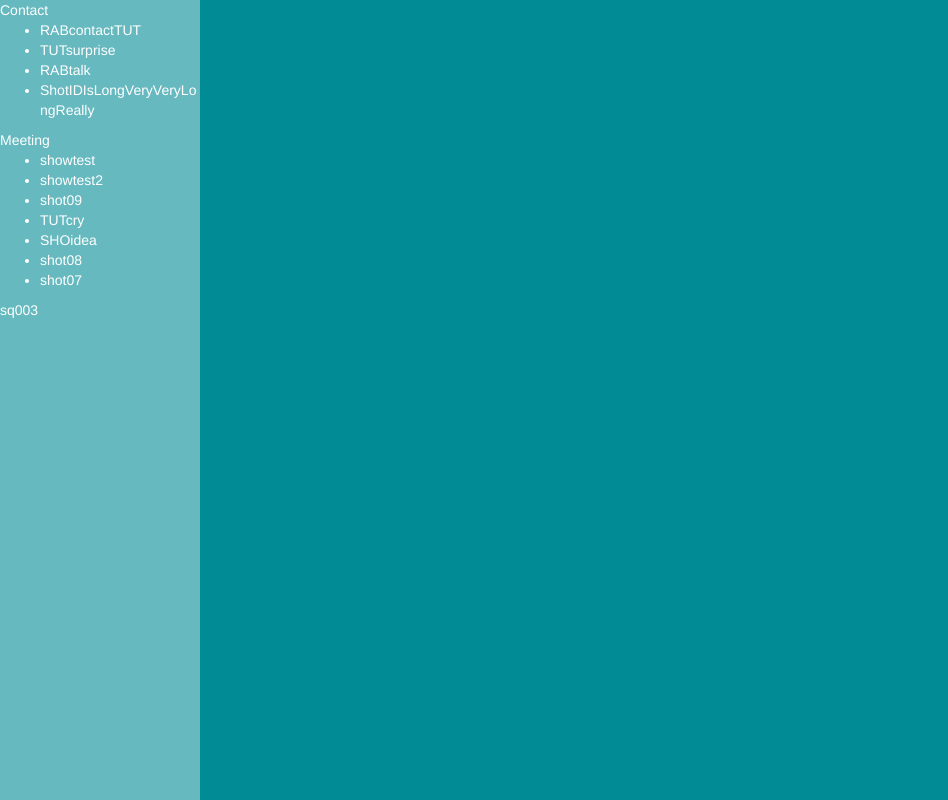
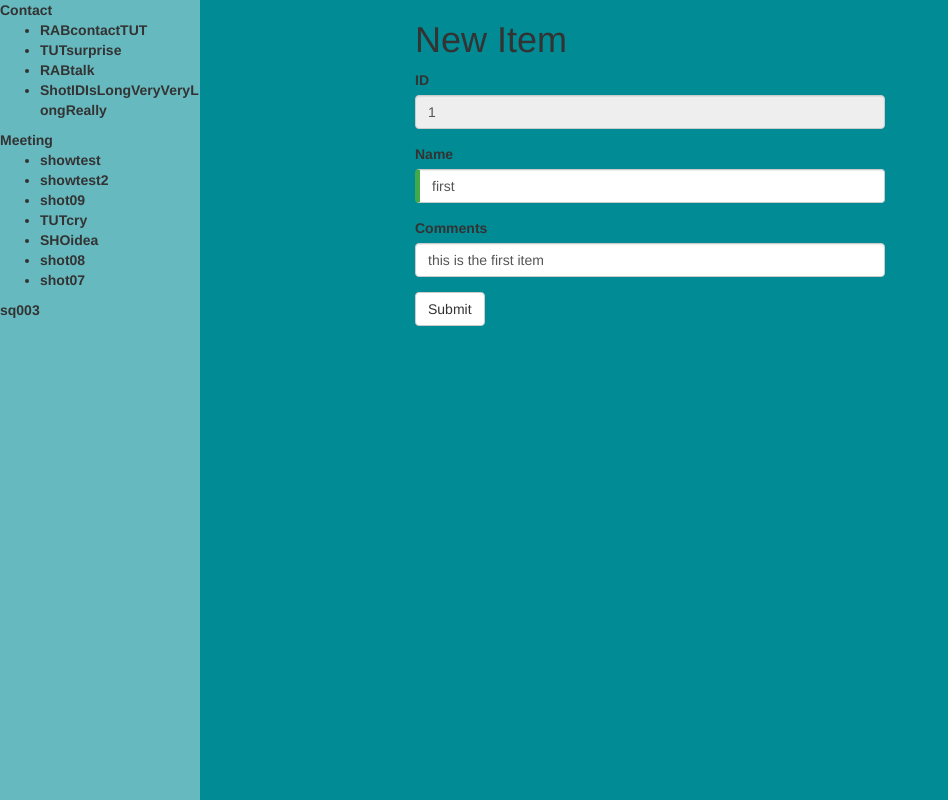
Before and after one commit to hasan-wajahat/sequenceManager, an Angular app: page /new-item/1 in a window 1280 px wide. Before the commit this address led to /. Shown: the whole page, without its empty margins (0-948 px from the left). Built offline with nearby package versions, Linux system fonts and the light colour scheme.

Commit message:
created basic upload form component

```diff
--- a/src/app/app-routing.module.ts
+++ b/src/app/app-routing.module.ts
@@ -3,10 +3,12 @@ import {RouterModule, Routes} from '@angular/router';
 
 import {ShortDetailComponent} from './main-page/short-detail/short-detail.component';
 import {EmptyComponent} from './main-page/empty/empty.component';
+import {UploadFormComponent}  from './main-page/upload-form/upload-form.component'
 
 const routes: Routes = [
   {path: '', component: EmptyComponent},
-  {path: 'short/:seq', component: ShortDetailComponent},
+  {path: 'short/:short', component: ShortDetailComponent},
+  {path: 'new-item/:short', component: UploadFormComponent}
 ];
 
 @NgModule({
--- a/src/app/app.component.scss
+++ b/src/app/app.component.scss
@@ -6,13 +6,16 @@ $mainNavBackground: #008B95;
 
 .sideNav {
   background-color: $sideNavBackground;
-  color: white;
+  color: #333;
   height: 100%;
   top: 0;
   left: 0;
   position: absolute;
   width: 200px;
   float: left;
+  font-size: 14px;
+  font-family: "Helvetica Neue",Helvetica,Arial,sans-serif;
+  font-weight: 600;
 }
 
 .mainNav {
--- a/src/app/app.module.ts
+++ b/src/app/app.module.ts
@@ -11,6 +11,7 @@ import { MainPageComponent } from './main-page/main-page.component';
 import {ShortDetailComponent} from './main-page/short-detail/short-detail.component';
 import {EmptyComponent} from './main-page/empty/empty.component';
 import { PublishItemComponent } from './main-page/short-detail/publish-item/publish-item.component';
+import { UploadFormComponent } from './main-page/upload-form/upload-form.component';
 
 @NgModule({
   declarations: [
@@ -19,7 +20,8 @@ import { PublishItemComponent } from './main-page/short-detail/publish-item/publ
     MainPageComponent,
     ShortDetailComponent,
     EmptyComponent,
-    PublishItemComponent
+    PublishItemComponent,
+    UploadFormComponent
   ],
   imports: [
     BrowserModule,
--- a/src/app/main-page/short-detail/short-detail.component.html
+++ b/src/app/main-page/short-detail/short-detail.component.html
@@ -1,3 +1,4 @@
+<button class="uploadButton btn" (click)="goToUploadForm()"> Add New Item</button>
 <div class="publishItemContainer">
   <app-publish-item *ngFor="let pub of pubHistoryList | async" class="publishItem"
       [publishItem]="pub">
--- a/src/app/main-page/short-detail/short-detail.component.scss
+++ b/src/app/main-page/short-detail/short-detail.component.scss
@@ -7,3 +7,8 @@
   width: 200px;
   margin: 20px 10px 10px;
 }
+
+.uploadButton{
+  //float: right;
+  margin-right: 500px;
+}
--- a/src/app/main-page/short-detail/short-detail.component.ts
+++ b/src/app/main-page/short-detail/short-detail.component.ts
@@ -1,5 +1,5 @@
 import {Component, OnInit} from '@angular/core';
-import {ActivatedRoute, Params} from '@angular/router';
+import {ActivatedRoute, Params, Router} from '@angular/router';
 import {PublishHistoryService} from '../../services/publish-history.service';
 import {Observable} from "rxjs";
 import 'rxjs/add/operator/switchMap';
@@ -17,13 +17,18 @@ export class ShortDetailComponent implements OnInit {
   id: string;
   pubHistoryList: Observable<PublishHistoryList[]>;
 
-  constructor(private route: ActivatedRoute, private pubHistoryService: PublishHistoryService) {
+  constructor(private route: ActivatedRoute, private router: Router, private pubHistoryService: PublishHistoryService) {
   }
 
   ngOnInit() {
     this.pubHistoryList = this.route.params.switchMap((params: Params) =>{
-      this.id = params['seq'];
+      this.id = params['short'];
       return this.pubHistoryService.getPubList(this.id);
     });
   }
+
+  goToUploadForm(){
+    let link = ['/new-item', this.id];
+    this.router.navigate(link);
+  }
 }
--- /dev/null
+++ b/src/app/main-page/upload-form/upload-form.component.css
@@ -0,0 +1,12 @@
+.container{
+  width: 500px;
+  float: left;
+  margin-left: 200px;
+}
+
+.ng-valid[required], .ng-valid.required  {
+  border-left: 5px solid #42A948;
+}
+.ng-invalid:not(form)  {
+  border-left: 5px solid #a94442;
+}
--- /dev/null
+++ b/src/app/main-page/upload-form/upload-form.component.html
@@ -0,0 +1,21 @@
+<div class="container">
+  <h1>New Item</h1>
+  <form #myForm = "ngForm">
+    <div class="form-group">
+      <label for="id">ID</label>
+      <input type="number" disabled id = "id" class="form-control"
+             [(ngModel)]="publishItem.id" name="id">
+    </div>
+    <div class="form-group">
+      <label for="name">Name</label>
+      <input type="text" id = "name" class="form-control"
+             required [(ngModel)]="publishItem.name" name="name">
+    </div>
+    <div class="form-group">
+      <label for="comment">Comments</label>
+      <input type="text"  id = "comment" class="form-control"
+             [(ngModel)]="publishItem.comment" name="comment">
+    </div>
+    <button type="submit" class="btn btn-default" [disabled] = "!myForm.form.valid">Submit</button>
+  </form>
+</div>
--- /dev/null
+++ b/src/app/main-page/upload-form/upload-form.component.ts
@@ -0,0 +1,26 @@
+import { Component, OnInit } from '@angular/core';
+import {PublishItem} from '../../object-classes/publish-item';
+import {ActivatedRoute, Params} from '@angular/router';
+
+@Component({
+  selector: 'app-upload-form',
+  templateUrl: './upload-form.component.html',
+  styleUrls: ['./upload-form.component.css']
+})
+export class UploadFormComponent implements OnInit {
+
+  shotID: number;
+  publishItem;
+
+  constructor(private route: ActivatedRoute) { }
+
+  ngOnInit() {
+    this.route.params.subscribe(
+      params => {
+        this.shotID = +params['short'];
+        this.publishItem = new PublishItem(1,this.shotID,'first','this is the first item');
+      });
+  }
+
+
+}
--- /dev/null
+++ b/src/app/object-classes/publish-item.ts
@@ -0,0 +1,8 @@
+export class PublishItem{
+  constructor(
+    public id: number,
+    public shotID: number,
+    public name: string,
+    public comment?: string
+  ){}
+}
```
Also changed, not shown: 1 other file (tests, documents, lock files or other folders).
